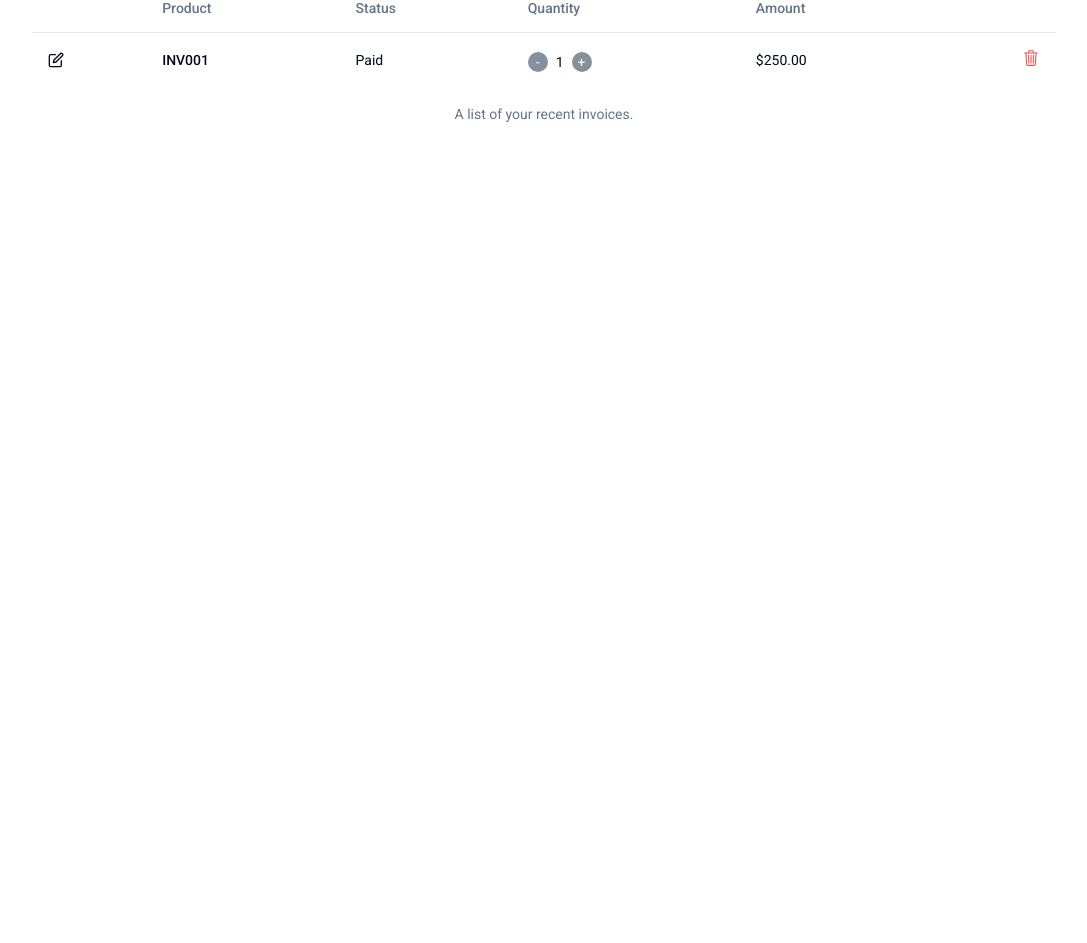
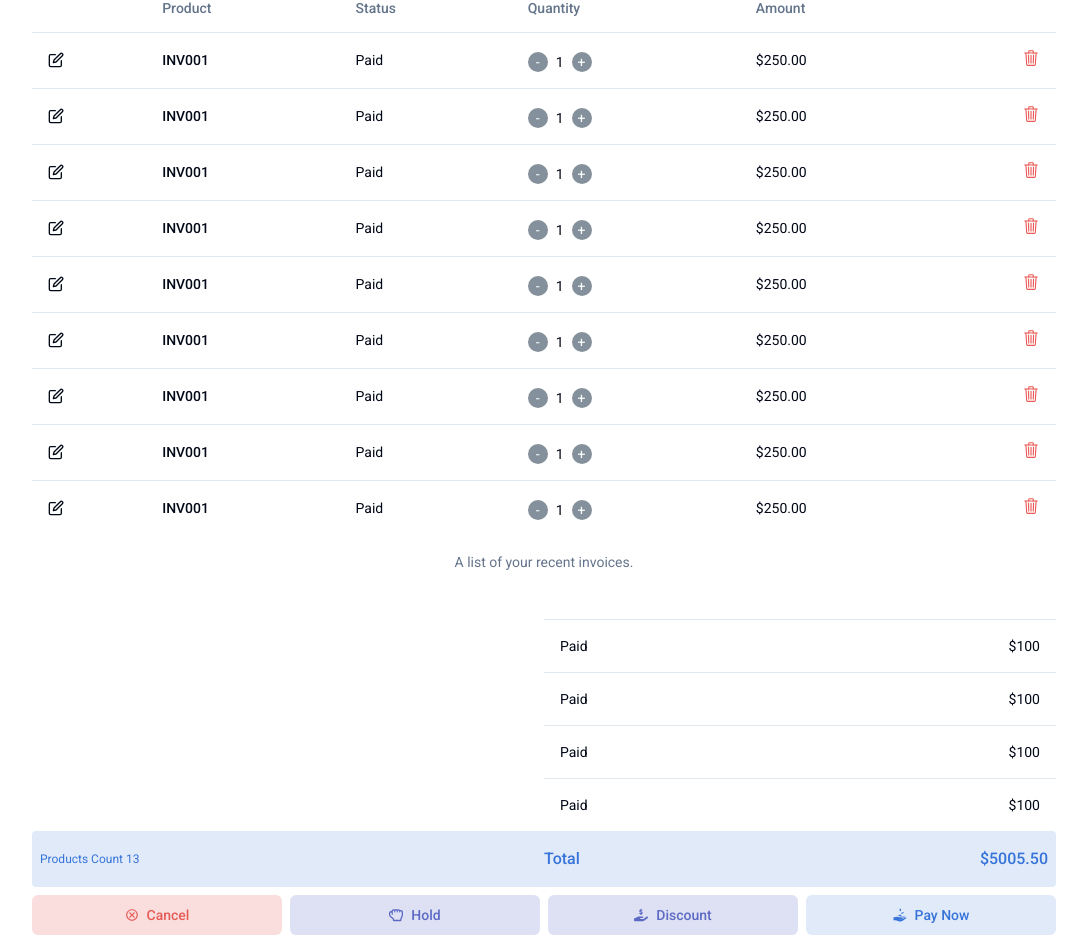
Before and after one commit to helterdev/website, a Next.js app: page /dashboard in a window 1280 px wide. Shown: the part 212-1155 px from the top of the page, without its empty margins (96-1183 px from the left). Before the commit the page ends 800 px from the top, so only its background shows below. Built offline with nearby package versions, Linux system fonts and the light colour scheme.

Commit message:
data table finish

```diff
--- a/src/app/dashboard/page.tsx
+++ b/src/app/dashboard/page.tsx
@@ -1,3 +1,4 @@
+'use client';
 import {
   Table,
   TableBody,
@@ -9,11 +10,18 @@ import {
 } from '@/components/ui/table';
 import { FiEdit } from 'react-icons/fi';
 import { IoTrashOutline } from 'react-icons/io5';
+import { MdOutlineCancel } from 'react-icons/md';
+import { FaRegHandRock } from 'react-icons/fa';
+import { GiReceiveMoney } from 'react-icons/gi';
+import { FaHandHoldingDollar } from 'react-icons/fa6';
 
-import DashboardNav from '@/components/DashboardNav/DashboardNav';
-import NavInput from '@/components/DashboardNav/NavInput/NavInput';
+import DashboardNav from '@/components/Dashboard/DashboardNav';
+import NavInput from '@/components/Dashboard/NavInput/NavInput';
+import { Button } from '@/components/ui/button';
 
 export default function Dashboard() {
+  const rows = new Array(9).fill(null);
+  const row2 = new Array(4).fill(null);
   return (
     <main>
       <div>
@@ -23,7 +31,8 @@ export default function Dashboard() {
             <NavInput />
           </div>
           <div className='w-4/5 m-auto'>
-            <Table>
+            <div className='max-h-[596.5px] overflow-auto'>
+              <Table className='h-full'>
                 <TableCaption>A list of your recent invoices.</TableCaption>
                 <TableHeader>
                   <TableRow>
@@ -38,7 +47,8 @@ export default function Dashboard() {
                   </TableRow>
                 </TableHeader>
                 <TableBody>
-                <TableRow>
+                  {rows.map((_, index) => (
+                    <TableRow key={index}>
                       <TableCell>
                         <FiEdit className='flex w-4 h-4 hover:cursor-pointer' />
                       </TableCell>
@@ -61,8 +71,57 @@ export default function Dashboard() {
                         <IoTrashOutline className='w-[18px] h-[18px] text-[#eb5853] hover:cursor-pointer' />
                       </TableCell>
                     </TableRow>
+                  ))}
                 </TableBody>
               </Table>
+            </div>
+            <div className='flex justify-end'>
+              <div className='w-1/2'>
+                <Table>
+                  <TableHeader>
+                    <TableRow>
+                      <TableHead></TableHead>
+                      <TableHead></TableHead>
+                    </TableRow>
+                  </TableHeader>
+                  <TableBody>
+                    {row2.map((_, index) => (
+                      <TableRow key={index}>
+                        <TableCell>Paid</TableCell>
+                        <TableCell className='text-end'>$100</TableCell>
+                      </TableRow>
+                    ))}
+                  </TableBody>
+                </Table>
+              </div>
+            </div>
+            <div className='flex bg-[#e1eaf9] py-4 justify-between px-2 text-[#3674d9] rounded'>
+              <span className='flex-1 text-xs flex items-center'>
+                Products Count 13
+              </span>
+              <div className='flex-1 flex justify-between items-center font-medium text-base'>
+                <span>Total</span>
+                <span>$5005.50</span>
+              </div>
+            </div>
+            <div className='my-2 flex gap-2 flex-wrap'>
+              <Button className='flex flex-1 gap-2 items-center bg-[#fadedd] text-[#e55c57]'>
+                <MdOutlineCancel fill='#e55c57' />
+                Cancel
+              </Button>
+              <Button className='flex flex-1 gap-2 items-center bg-[#dee1f3] text-[#5c6ac4]'>
+                <FaRegHandRock fill='#5c6ac4' />
+                Hold
+              </Button>
+              <Button className='flex flex-1 gap-2 items-center bg-[#dee1f3] text-[#5c6ac4]'>
+                <FaHandHoldingDollar fill='#5c6ac4' />
+                Discount
+              </Button>
+              <Button className='flex flex-1 gap-2 items-center bg-[#e1eaf9] text-[#3674d9]'>
+                <GiReceiveMoney fill='#3674d9' />
+                Pay Now
+              </Button>
+            </div>
           </div>
         </section>
       </div>
```
Also changed, not shown: src/components/Dashboard/DashboardNav.tsx (renamed from src/components/DashboardNav/DashboardNav.tsx), src/components/Dashboard/NavButton/NavButton.tsx (renamed from src/components/DashboardNav/NavButton/NavButton.tsx), src/components/Dashboard/NavInput/NavInput.tsx (renamed from src/components/DashboardNav/NavInput/NavInput.tsx). Lines whose indentation alone changed are shown as unchanged.
